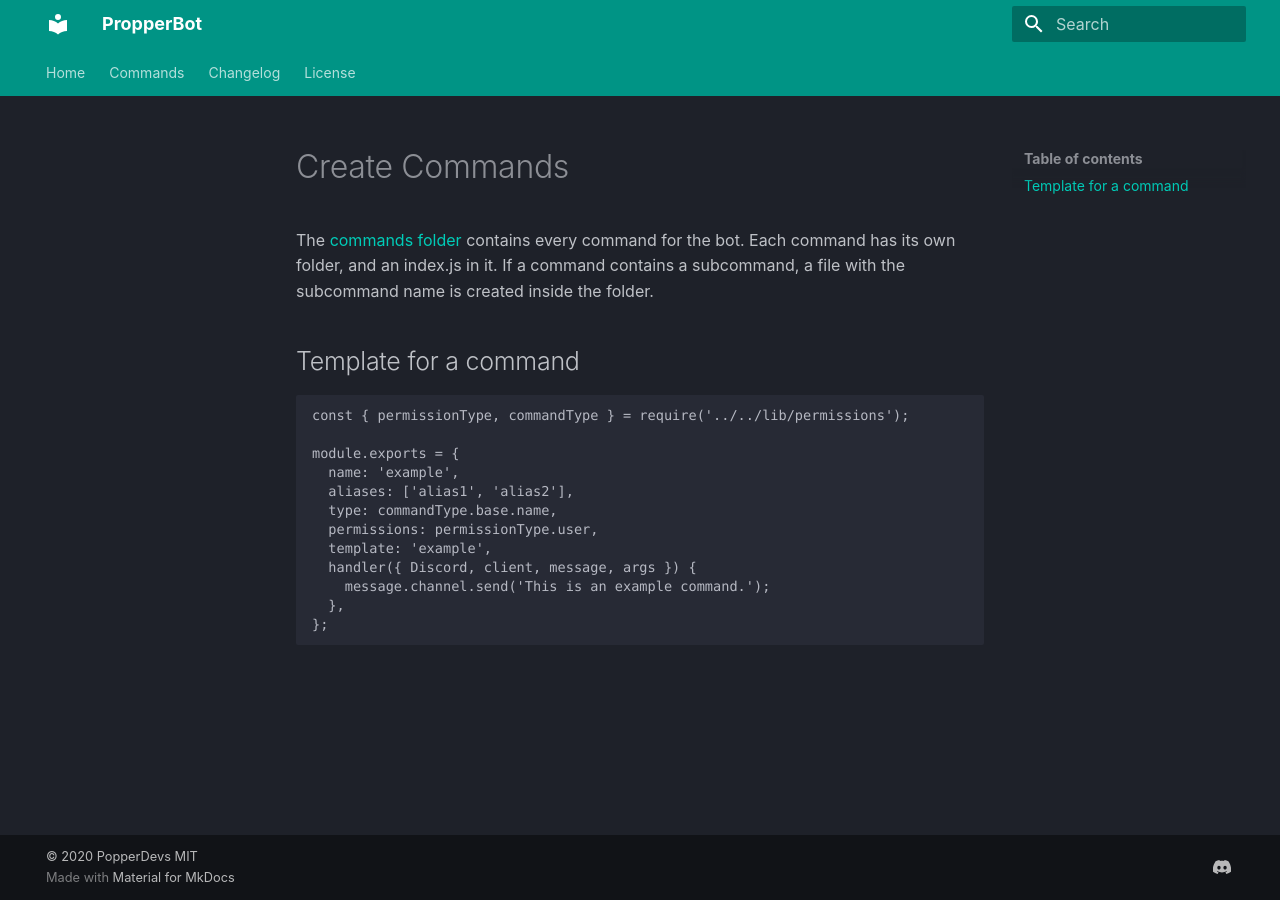
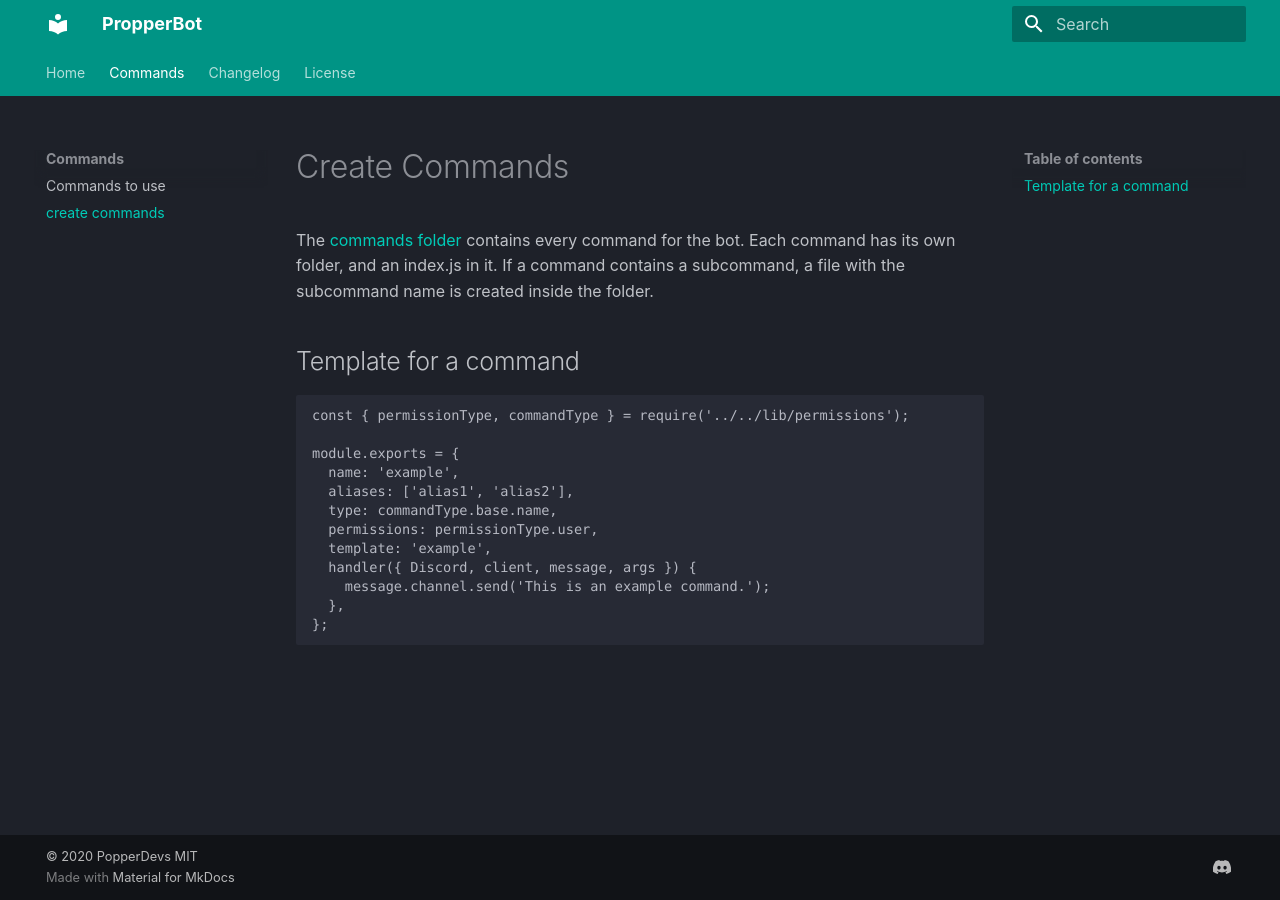
Before and after one commit to PopperDevs/PopperBot-docs, an MkDocs documentation site: the page built from docs/commands/create_commands.md, in a window 1280 px wide. Built offline with MkDocs 1.6.1 and Material for MkDocs 9.7.7, drawn with Linux system fonts in a browser that asks for light colours.

Commit message:
fixed typo

```diff
--- a/mkdocs.yml
+++ b/mkdocs.yml
@@ -6,7 +6,7 @@ nav:
   - Home: index.md
   - Commands:
     - Commands to use: commands/commands.md
-    - create commands: commands/create_comamnds.md
+    - create commands: commands/create_commands.md
   - Changelog: changelog.md
   - License: LICENSE.md
 
```
